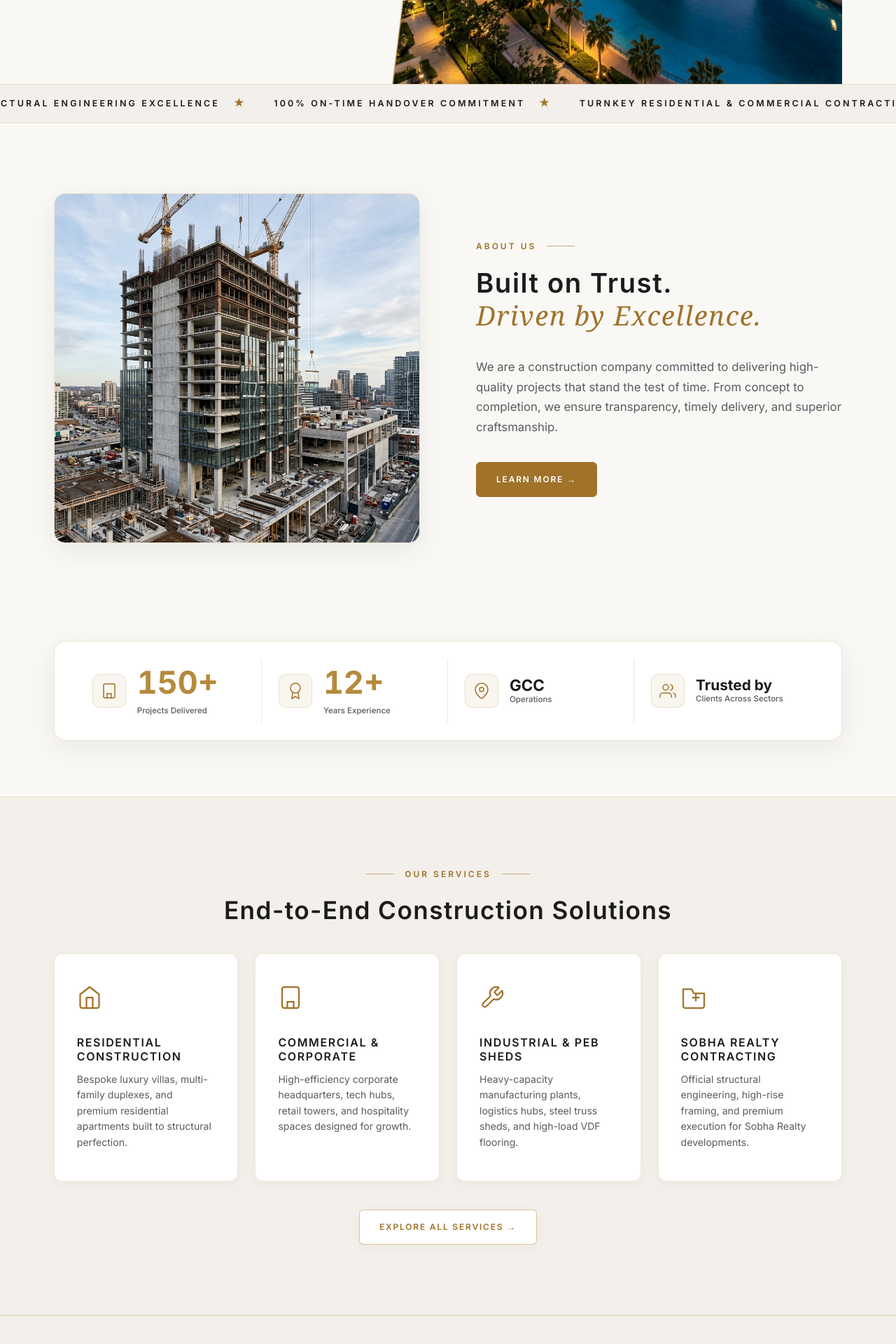
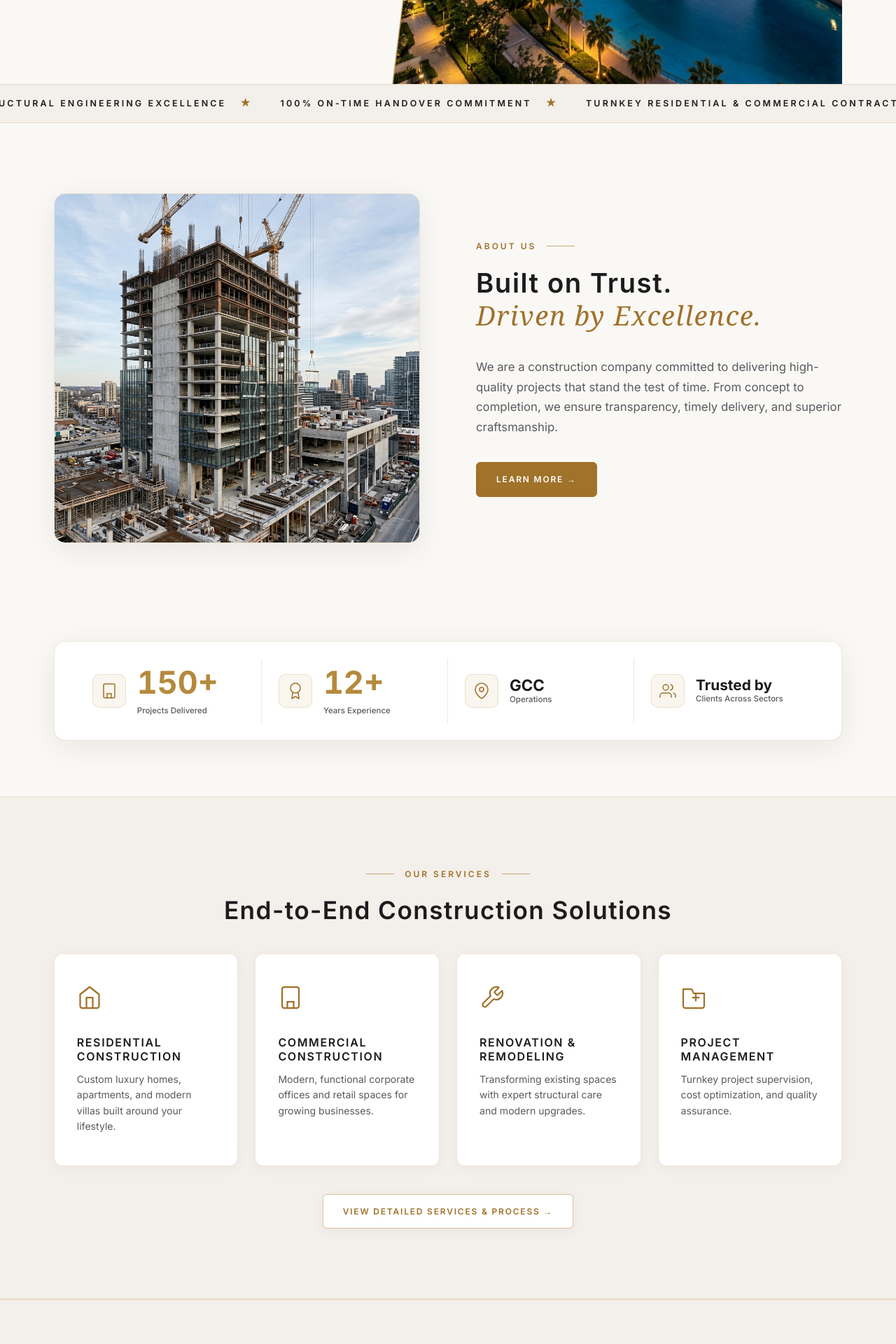
Before and after one commit to Shafaf04/dharshan, a Next.js app: page / in a window 1280 px wide. Shown: the part 680-2600 px from the top of the page at 70% size. Built offline with nearby package versions, Linux system fonts and the light colour scheme.

Commit message:
Optimize mobile layouts, set 5 years experience, remove hours, and clean hyphens

```diff
--- a/src/app/about/page.js
+++ b/src/app/about/page.js
@@ -81,7 +81,7 @@ export default function AboutPage() {
               </div>
               <h3 className="card-title">DEVADHARSHAN SAMY SAMY</h3>
               <div className="card-subtitle">FOUNDER &amp; MANAGING DIRECTOR</div>
-              <p className="card-desc">Over 20 years of experience leading major commercial and residential civil developments across the region.</p>
+              <p className="card-desc">Over 5 years of experience leading major commercial and residential civil developments across the region.</p>
             </div>
 
             <div className="team-card">
--- a/src/app/globals.css
+++ b/src/app/globals.css
@@ -1349,19 +1349,50 @@ html[dir="rtl"] .diagonal-line {
         padding: 80px 6%;
     }
 
-    .hero-container {
-        grid-template-columns: 1fr;
-        gap: 50px;
-        text-align: center;
-    }
-
-    .hero-description {
-        margin-left: auto;
-        margin-right: auto;
-    }
-
-    .hero-image-wrapper {
-        height: 480px;
+    .hero-section {
+        height: auto !important;
+        min-height: 100vh;
+        padding-top: 110px !important;
+        padding-bottom: 50px !important;
+    }
+
+    .hero-diagonal-layout {
+        display: flex !important;
+        flex-direction: column !important;
+        grid-template-columns: 1fr !important;
+        width: 100% !important;
+        height: auto !important;
+        gap: 40px !important;
+    }
+
+    .hero-left-content {
+        width: 100% !important;
+        padding: 0 !important;
+        text-align: left;
+    }
+
+    html[dir="rtl"] .hero-left-content {
+        text-align: right;
+    }
+
+    .hero-right-image {
+        width: 100% !important;
+        height: 380px !important;
+    }
+
+    .hero-right-image-wrapper,
+    html[dir="rtl"] .hero-right-image-wrapper {
+        position: relative !important;
+        left: 0 !important;
+        right: 0 !important;
+        width: 100% !important;
+        height: 100% !important;
+        clip-path: polygon(0 0, 100% 0, 100% 92%, 0 100%) !important;
+        border-radius: 16px;
+    }
+
+    .diagonal-line {
+        display: none !important;
     }
 
     .about-container {
@@ -1471,17 +1502,22 @@ html[dir="rtl"] .diagonal-line {
     .hero-section {
         height: auto !important;
         min-height: 100vh;
-        padding-top: 100px !important;
-        padding-bottom: 40px !important;
+        padding-top: 95px !important;
+        padding-bottom: 30px !important;
     }
 
     .hero-diagonal-layout {
+        display: flex !important;
+        flex-direction: column !important;
         grid-template-columns: 1fr !important;
-        gap: 30px;
+        width: 100% !important;
+        height: auto !important;
+        gap: 24px !important;
     }
 
     .hero-left-content {
-        padding: 0 5% !important;
+        width: 100% !important;
+        padding: 0 !important;
         text-align: left;
     }
 
@@ -1490,14 +1526,15 @@ html[dir="rtl"] .diagonal-line {
     }
 
     .hero-right-image {
-        height: 320px !important;
-        width: 100%;
+        height: 280px !important;
+        width: 100% !important;
     }
 
     .hero-right-image-wrapper,
     html[dir="rtl"] .hero-right-image-wrapper {
         position: relative !important;
         left: 0 !important;
+        right: 0 !important;
         width: 100% !important;
         height: 100% !important;
         clip-path: polygon(0 0, 100% 0, 100% 92%, 0 100%) !important;
@@ -1525,7 +1562,7 @@ html[dir="rtl"] .diagonal-line {
     }
 
     .hero-title {
-        font-size: 2.3rem !important;
+        font-size: 2.1rem !important;
     }
 
     .section-title {
@@ -1550,20 +1587,21 @@ html[dir="rtl"] .diagonal-line {
     }
 }
 
-@media (max-width: 480px) {
-    .stats-grid {
+/* Contact Page Responsive Grid */
+.contact-page-grid {
+    display: grid;
+    grid-template-columns: 1fr 1fr;
+    gap: 50px;
+}
+
+@media (max-width: 1024px) {
+    .contact-page-grid {
         grid-template-columns: 1fr !important;
-    }
-
-    .stat-card-item {
-        border-bottom: 1px solid var(--border-color) !important;
-    }
-
-    .stat-card-item:last-child {
-        border-bottom: none !important;
-    }
-
-    .hero-title {
-        font-size: 2rem !important;
-    }
-}
+        gap: 40px !important;
+    }
+
+    .team-grid {
+        grid-template-columns: 1fr !important;
+        gap: 30px !important;
+    }
+}
--- a/src/utils/translations.js
+++ b/src/utils/translations.js
@@ -26,7 +26,7 @@ export const translations = {
     stats: {
       s1_num: "150+",
       s1_label: "Projects Delivered",
-      s2_num: "12+",
+      s2_num: "5+",
       s2_label: "Years Experience",
       s3_num: "GCC",
       s3_label: "Operations",
@@ -37,14 +37,14 @@ export const translations = {
       label: "OUR SERVICES",
       title: "End-to-End Construction Solutions",
       s1_title: "RESIDENTIAL CONSTRUCTION",
-      s1_desc: "Bespoke luxury villas, multi-family duplexes, and premium residential apartments built to structural perfection.",
-      s2_title: "COMMERCIAL & CORPORATE",
-      s2_desc: "High-efficiency corporate headquarters, tech hubs, retail towers, and hospitality spaces designed for growth.",
-      s3_title: "INDUSTRIAL & PEB SHEDS",
-      s3_desc: "Heavy-capacity manufacturing plants, logistics hubs, steel truss sheds, and high-load VDF flooring.",
-      s4_title: "SOBHA REALTY CONTRACTING",
-      s4_desc: "Official structural engineering, high-rise framing, and premium execution for Sobha Realty developments.",
-      viewDetails: "EXPLORE ALL SERVICES →",
+      s1_desc: "Custom luxury homes, apartments, and modern villas built around your lifestyle.",
+      s2_title: "COMMERCIAL CONSTRUCTION",
+      s2_desc: "Modern, functional corporate offices and retail spaces for growing businesses.",
+      s3_title: "RENOVATION & REMODELING",
+      s3_desc: "Transforming existing spaces with expert structural care and modern upgrades.",
+      s4_title: "PROJECT MANAGEMENT",
+      s4_desc: "Turnkey project supervision, cost optimization, and quality assurance.",
+      viewDetails: "VIEW DETAILED SERVICES & PROCESS →",
     },
     projects: {
       label: "SOBHA REALTY SHOWCASE",
@@ -60,7 +60,7 @@ export const translations = {
       tagline: "Building more than structures, we build trust, quality, and long-lasting relationships across GCC.",
       quickLinks: "QUICK LINKS",
       contact: "CONTACT US",
-      location: "Office No. 310, P T C Building – Deira – Al Qusais Industrial Area 1, Dubai, UAE",
+      location: "Office No. 310, P T C Building, Deira, Al Qusais Industrial Area 1, Dubai, UAE",
       phone: "+971 50 164 7008",
       copyright: "© 2026 DharshanSkyline Contracting. All Rights Reserved.",
     }
@@ -92,7 +92,7 @@ export const translations = {
     stats: {
       s1_num: "150+",
       s1_label: "مشروعاً منجزاً",
-      s2_num: "12+",
+      s2_num: "5+",
       s2_label: "سنوات من الخبرة",
       s3_num: "دول الخليج",
       s3_label: "نطاق العمليات",
@@ -126,7 +126,7 @@ export const translations = {
       tagline: "نبني أكثر من مجرد هياكل، نبني الثقة والجودة والعلاقات طويلة الأمد عبر دول مجلس التعاون الخليجي.",
       quickLinks: "روابط سريعة",
       contact: "اتصل بنا",
-      location: "مكتب رقم 310، مبنى بي تي سي – ديرة – المنطقة الصناعية القصيص 1، دبي، الإمارات",
+      location: "مكتب رقم 310، مبنى بي تي سي، ديرة، المنطقة الصناعية القصيص 1، دبي، الإمارات",
       phone: "+971 50 164 7008",
       copyright: "© 2026 درشان سكايلان للمقاولات. جميع الحقوق محفوظة.",
     }
```
Also changed, not shown: src/app/contact/page.js (+3 -4 lines).
